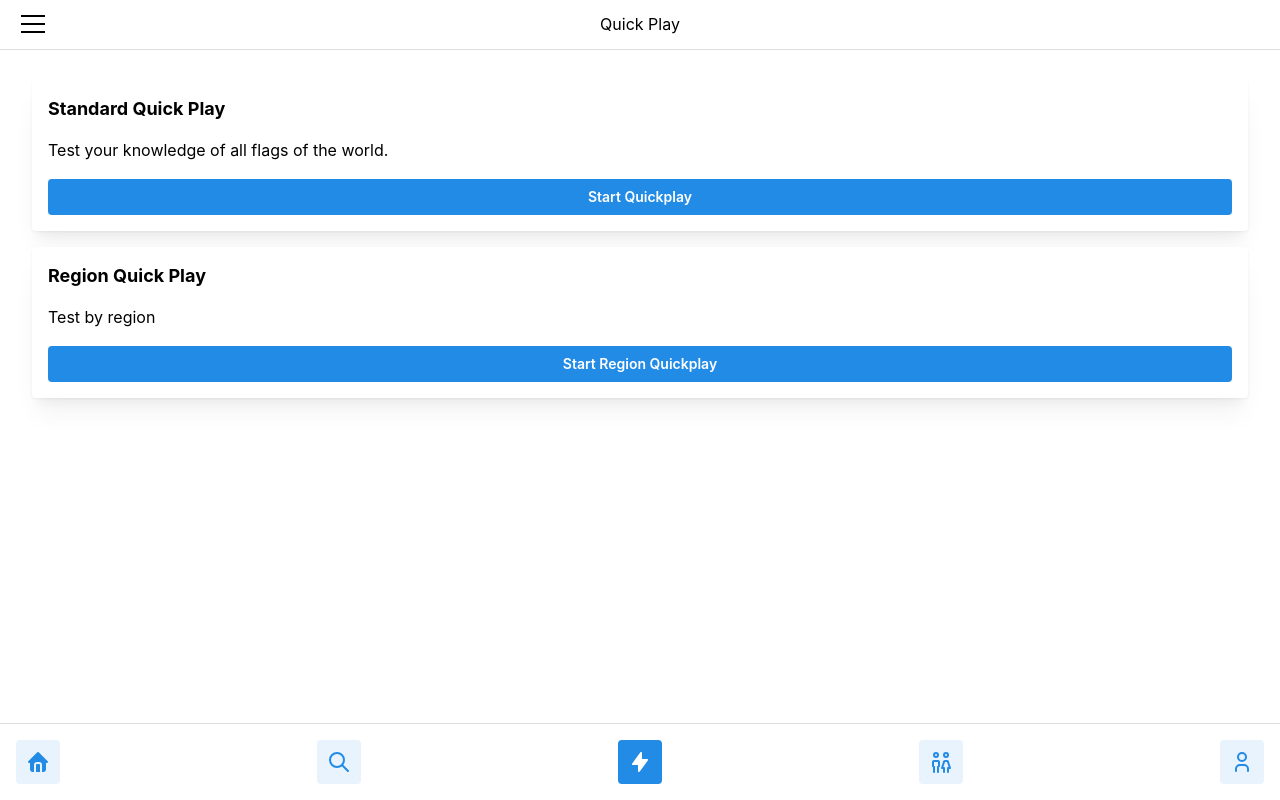
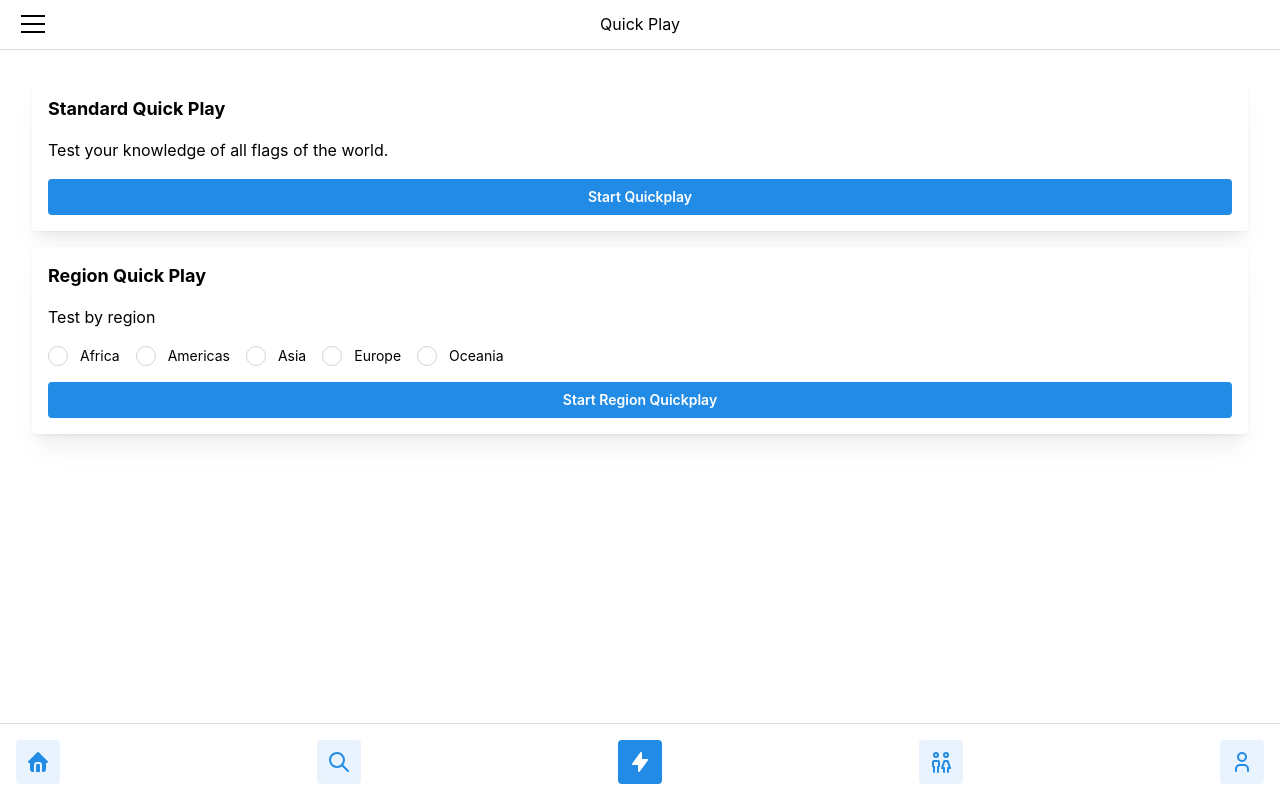
Before and after one commit to Jufrench/flagcentro, a React (Vite) app: page / in a window 1280 px wide. Built offline with nearby package versions, Linux system fonts and the light colour scheme.

Commit message:
Can play filtered by region

```diff
--- a/src/components/Home.tsx
+++ b/src/components/Home.tsx
@@ -1,11 +1,39 @@
-import { Button, Card, Stack, Text, Title } from "@mantine/core";
+import { useState } from "react";
+import { Button, Card, Group, Radio, Stack, Text, Title } from "@mantine/core";
 import { useDisclosure } from "@mantine/hooks";
 
 import QuickPlayModalWrapper from "./quickplay/QuickPlayModalWrapper";
 import QuickPlayContent from "./quickplay/QuickPlayContent";
 
 export default function Home() {
+  const regions = [ 'africa', 'americas', 'asia', 'europe', 'oceania' ];
   const [opened, { open, close }] = useDisclosure(false);
+  const [activeRegions, setActiveRegions] = useState<string[]>([]);
+
+  const RegionsButtons = () => {
+    return (
+      <>
+        {regions.map((region: string) => (
+          <Radio
+            key={region}
+            checked={activeRegions?.includes(region)}
+            label={region.charAt(0).toUpperCase() + region.slice(1)}
+            onChange={() => {}}
+            onClick={() => {
+              if (activeRegions && !activeRegions.includes(region)) {
+                setActiveRegions([...activeRegions, region])
+              }
+
+              console.log('%cTODO: make this more efficient', 'background:goldenrod')
+              if (activeRegions.includes(region)) {
+                const updatedRegions = activeRegions.filter(activeItem => activeItem !== region);
+                setActiveRegions([...updatedRegions]);
+              }
+            }} />
+        ))}
+      </>
+    )
+  };
 
   return (
     <>
@@ -17,16 +45,21 @@ export default function Home() {
             <Button onClick={open}>Start Quickplay</Button>
           </Stack>
         </Card>
+
         <Card shadow="md">
           <Stack>
             <Title order={4}>Region Quick Play</Title>
             <Text>Test by region</Text>
+            <Group>
+              <RegionsButtons />
+            </Group>
             <Button onClick={open}>Start Region Quickplay</Button>
           </Stack>
         </Card>
+
       </Stack>
       <QuickPlayModalWrapper opened={opened} onClose={close} title="Quick Play">
-        <QuickPlayContent />
+        <QuickPlayContent countriesFilter={activeRegions} />
       </QuickPlayModalWrapper>
     </>
   )
--- a/src/components/quickplay/QuickPlayContent.tsx
+++ b/src/components/quickplay/QuickPlayContent.tsx
@@ -11,14 +11,22 @@ interface QuickPlayContentProps {
   /**
    * How to filter the countries. If no value passed, all are used.
    */
-  countriesFilter?: string;
+  countriesFilter?: string[];
 }
 
 export default function QuickPlayContent(props: QuickPlayContentProps) {
   let countries = Countries;
 
-  if (props.countriesFilter) {
-    console.log('props.countriesFilter:', props.countriesFilter);
+  if (props.countriesFilter && props.countriesFilter.length > 0) {
+    countries = countries.filter(country => {
+
+      let found = "";
+      props.countriesFilter?.forEach(item => {
+        if (item.includes(country.region.toLowerCase())) found = item;
+      });
+
+      return found;
+    });
   }
 
   const randNum = Math.floor(Math.random() * countries.length);
@@ -54,12 +62,7 @@ export default function QuickPlayContent(props: QuickPlayContentProps) {
     setIsSubmitDisabled(true);
   };
 
-  useEffect(() => {
-    console.group('%c   ', 'background:limegreen')
-    console.log('correctAnswers:', correctAnswers)
-    console.log('totalAnswers:', totalAnswers)
-    console.groupEnd()
-  }, [totalAnswers])
+  useEffect(() => {}, [totalAnswers])
 
   return (
     <Stack pt="5em" pb="4em">
```
